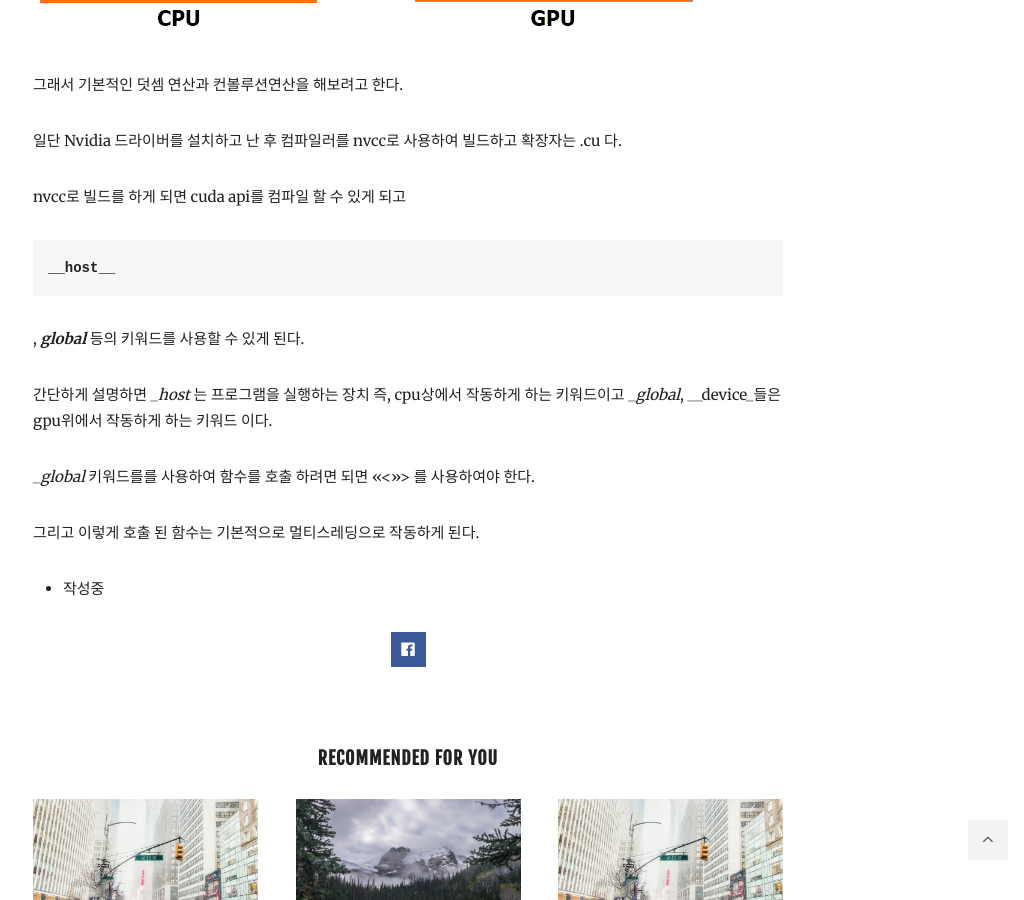
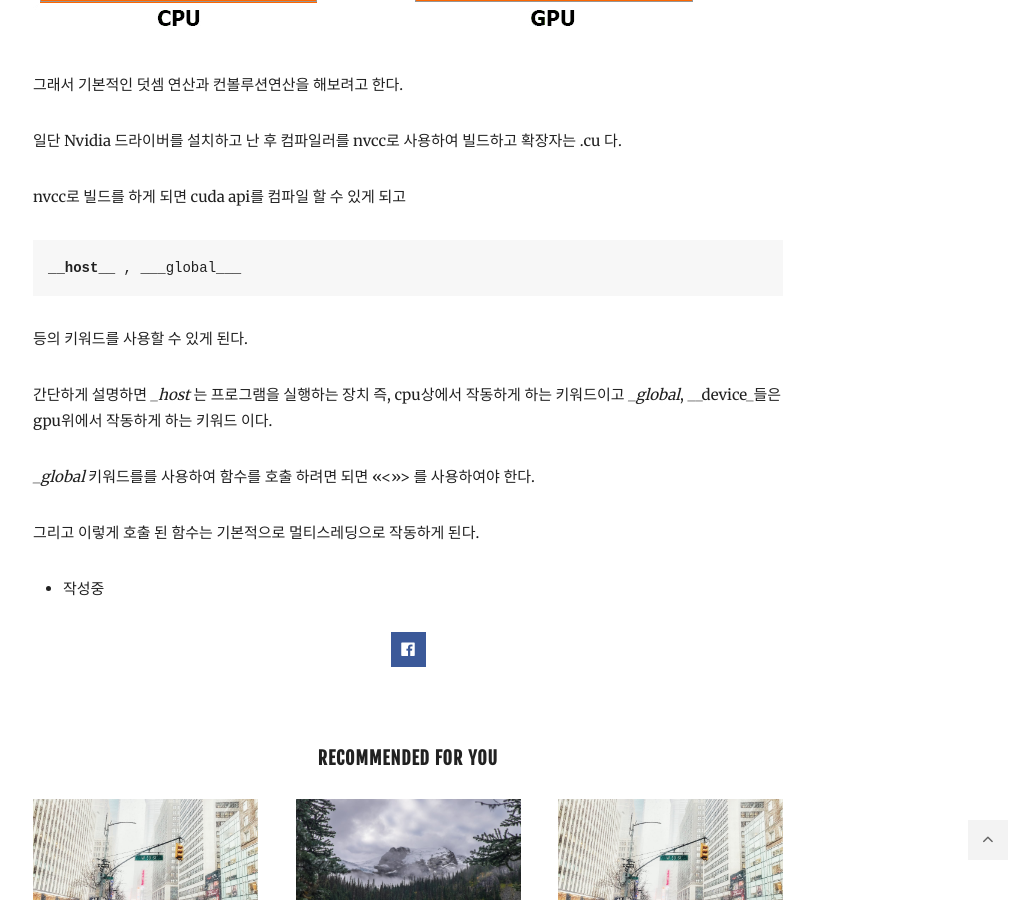
Before and after one commit to captwk5/captwk5.github.io, a Jekyll site: the page built from _posts/2020-06-04-cuda-programming.md, in a window 1280 px wide and 900 px high, scrolled down 1449 px. Shown: the whole window, without its empty margins (232-1256 px from the left). Built offline with Jekyll 4.4.1, drawn with Linux system fonts in a browser that asks for light colours; nearby versions of some CDN libraries.

Commit message:
cuda ex link

```diff
--- a/_posts/2020-06-04-cuda-programming.md
+++ b/_posts/2020-06-04-cuda-programming.md
@@ -27,10 +27,7 @@ CPU와 GPU는 하드웨어적 구성 자체가 다르기 때문에 기본적인
 일단 Nvidia 드라이버를 설치하고 난 후 컴파일러를 nvcc로 사용하여 빌드하고 확장자는 .cu 다.
 
 nvcc로 빌드를 하게 되면 cuda api를 컴파일 할 수 있게 되고
-{% highlight markdown %}
-__host__
-{% endhighlight %}
-, ___global___ 등의 키워드를 사용할 수 있게 된다.
+{% highlight markdown %}__host__ , ___global___{% endhighlight %}등의 키워드를 사용할 수 있게 된다.
 
 간단하게 설명하면 __host_ 는 프로그램을 실행하는 장치 즉, cpu상에서 작동하게 하는 키워드이고 __global_, __device_들은 gpu위에서 작동하게 하는 키워드 이다.
 
```
